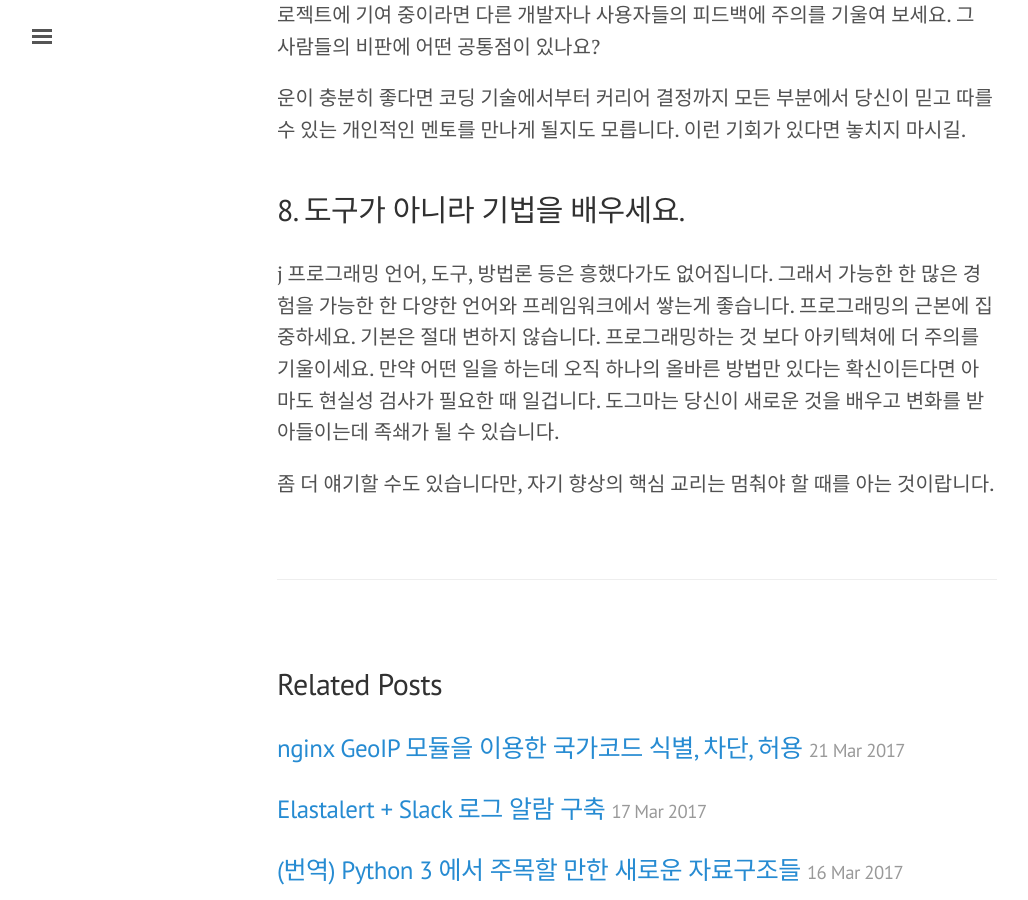
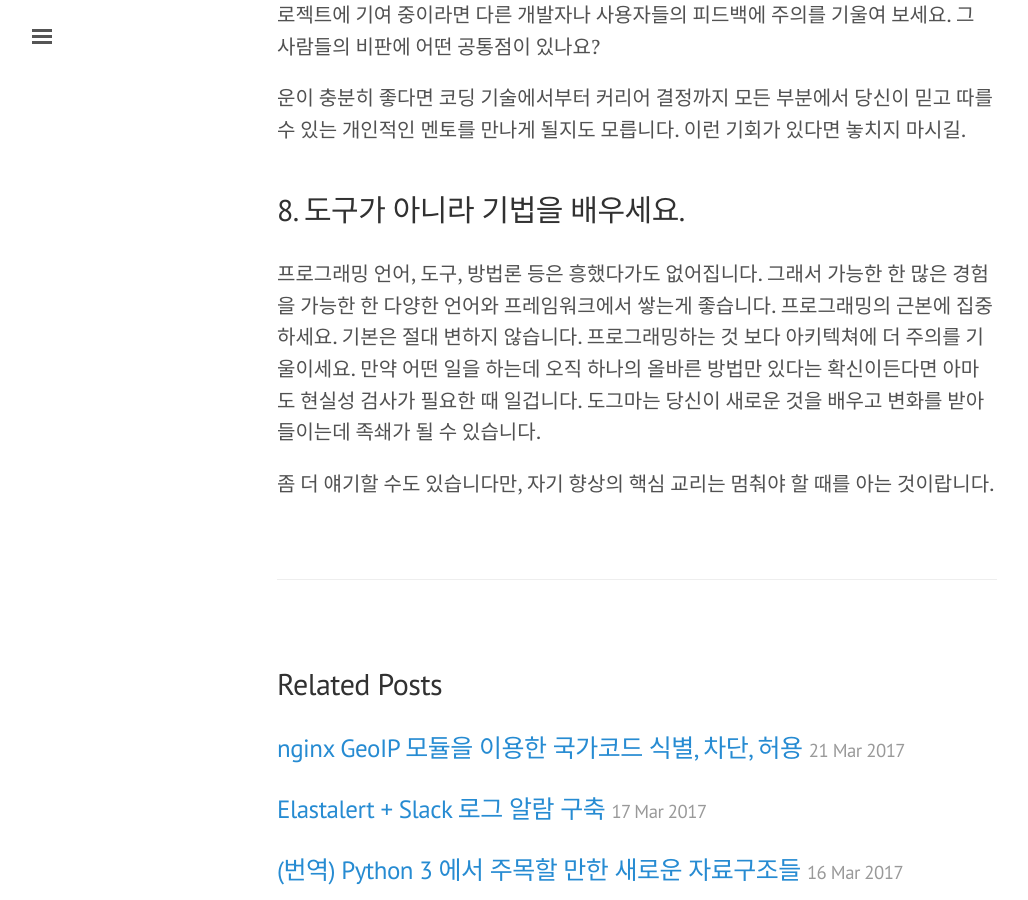
Before and after one commit to mnpk/mnpk.github.io, a Jekyll site: the page built from _posts/2017-03-28-8-ways-become-a-better-coder.md, in a window 1280 px wide and 900 px high, scrolled down 5083 px. Shown: the whole window, without its empty margins (3-1031 px from the left). Built offline with Jekyll 4.4.1, drawn with Linux system fonts in a browser that asks for light colours.

Commit message:
fix typo

```diff
--- a/_posts/2017-03-28-8-ways-become-a-better-coder.md
+++ b/_posts/2017-03-28-8-ways-become-a-better-coder.md
@@ -73,7 +73,7 @@ title: (번역) 더 나은 개발자가 되는 8 가지 방법
 운이 충분히 좋다면 코딩 기술에서부터 커리어 결정까지 모든 부분에서 당신이 믿고 따를 수 있는 개인적인 멘토를 만나게 될지도 모릅니다. 이런 기회가 있다면 놓치지 마시길.
 
 ## 8. 도구가 아니라 기법을 배우세요.
-j
+
 프로그래밍 언어, 도구, 방법론 등은 흥했다가도 없어집니다. 그래서 가능한 한 많은 경험을 가능한 한 다양한 언어와 프레임워크에서 쌓는게 좋습니다. 프로그래밍의 근본에 집중하세요. 기본은 절대 변하지 않습니다. 프로그래밍하는 것 보다 아키텍쳐에 더 주의를 기울이세요. 만약 어떤 일을 하는데 오직 하나의 올바른 방법만 있다는 확신이든다면 아마도 현실성 검사가 필요한 때 일겁니다. 도그마는 당신이 새로운 것을 배우고 변화를 받아들이는데 족쇄가 될 수 있습니다.
 
 
```
